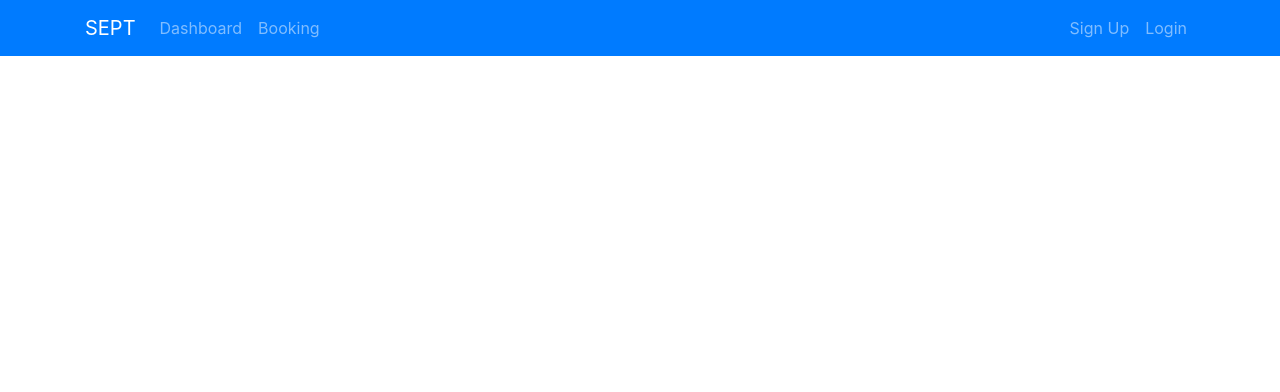
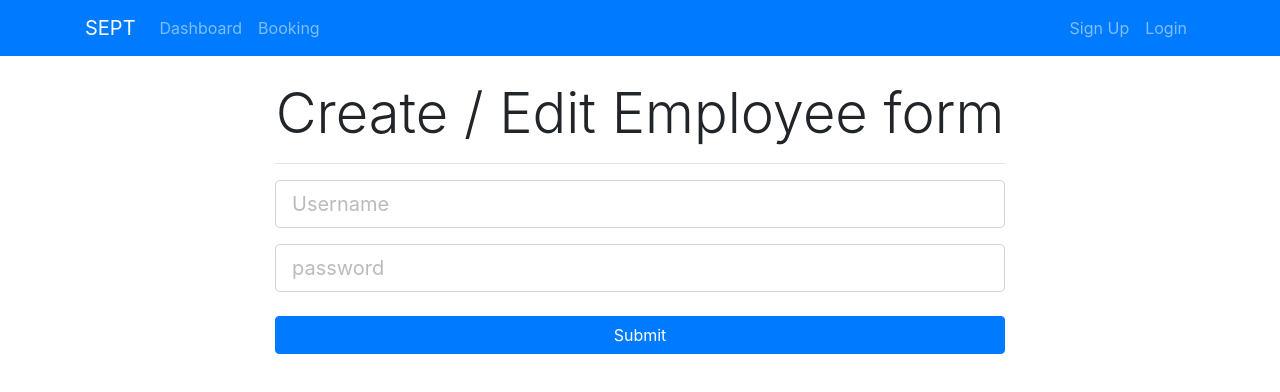
Before and after one commit to RMIT-SEPT/majorproject-5-wed-16-30-8, a React (Create React App) app in the folder FrontEnd/sept_frontend/: page /login in a window 1280 px wide. Shown: the top 392 px of the page. Built offline with nearby package versions, Linux system fonts and the light colour scheme.

Commit message:
updated loging template

```diff
--- a/FrontEnd/sept_frontend/src/App.js
+++ b/FrontEnd/sept_frontend/src/App.js
@@ -15,6 +15,7 @@ import UsersPost from './components/Post/UserPost'
 import EmployeesPost from './components/Post/EmployeesPost'
 import BusinessesPost from './components/Post/BusinessesPost'
 import BookingsPost from './components/Post/BookingsPost'
+import login from './components/LogIn/login';
 
 
 function App() {
@@ -24,7 +25,7 @@ function App() {
         <div>
           <Header />
           <Route path="/dashboard" component={Dashboard} />
-          <Route path="/addUser" component={AddUser} />
+          <Route path="/signup" component={AddUser} />
           <Route path="/addBusiness" component={AddBusiness} />
           <Route path="/addEmployee" component={AddEmployee} />
           <Route path="/booking" component={AddBooking} />
@@ -33,6 +34,7 @@ function App() {
           <Route path="/allEmployees" component={EmployeesPost} />
           <Route path="/allBusinesses" component={BusinessesPost} />
           <Route path="/allBookings" component={BookingsPost} />
+          <Route path="/login" component={login} />
         </div>
       </Router>
     </Provider>
--- a/FrontEnd/sept_frontend/src/components/Booking/AddBooking.js
+++ b/FrontEnd/sept_frontend/src/components/Booking/AddBooking.js
@@ -10,7 +10,7 @@ class AddBooking extends Component {
         this.state = {
             bookingIdentifier: "",
             business_name: "",
-            service,
+            service: "",
             booking_date: ""
         };
 
--- a/FrontEnd/sept_frontend/src/components/Layout/Header.js
+++ b/FrontEnd/sept_frontend/src/components/Layout/Header.js
@@ -31,7 +31,7 @@ class Header extends Component {
 
                         <ul className="navbar-nav ml-auto">
                             <li className="nav-item">
-                                <a className="nav-link " href="/addUser">
+                                <a className="nav-link " href="/signup">
                                     Sign Up
                              </a>
                             </li>
--- /dev/null
+++ b/FrontEnd/sept_frontend/src/components/LogIn/login.js
@@ -0,0 +1,61 @@
+import React, { Component } from 'react'
+
+class login extends Component {
+    constructor(){
+        super();
+
+        this.state = {
+            personIdentifier: "",
+            password: ""
+        };
+        this.onChange = this.onChange.bind(this);
+        this.onSubmit = this.onSubmit.bind(this);
+    }
+
+    onChange(e){
+        this.setState({[e.target.name]: e.target.value});
+    }
+
+    onSubmit(e){
+        e.preventDefault();
+        const loginDetail = {
+            personIdentifier: this.state.personIdentifier,
+            password: this.state.password
+        }
+    }
+
+
+    render() {
+        return (
+            <div className="project">
+                <div className="container">
+                    <div className="row">
+                        <div className="col-md-8 m-auto">
+                            <h5 className="display-4 text-center">Create / Edit Employee form</h5>
+                            <hr />
+                            <form onSubmit={this.onSubmit}>
+                                <div className="form-group">
+                                    <input type="text" className="form-control form-control-lg" placeholder="Username"
+                                        // disabled
+                                        name="personIdentifier"
+                                        value={this.state.personIdentifier}
+                                        onChange={this.onChange} />
+                                </div>
+
+                                <div className="form-group">
+                                    <input type="password" className="form-control form-control-lg " placeholder="password"
+                                        name="password"
+                                        value={this.state.password}
+                                        onChange={this.onChange} />
+                                </div>
+
+                                <input type="submit" className="btn btn-primary btn-block mt-4" />
+                            </form>
+                        </div>
+                    </div>
+                </div>
+            </div>
+        )
+    }
+}
+export default login;
--- a/FrontEnd/sept_frontend/src/components/Persons/CreateUserButton.js
+++ b/FrontEnd/sept_frontend/src/components/Persons/CreateUserButton.js
@@ -5,7 +5,7 @@ const CreatePersonButton = () => {
   return (
     <React.Fragment>
       <Link
-        to="/addUser"
+        to="/signup"
         className="btn btn-lg btn-info">
         Create a User
         </Link>
```
